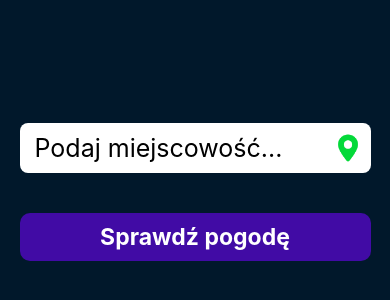
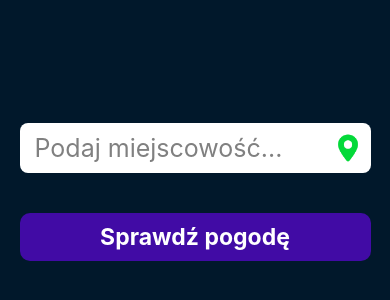
Before and after one commit to oliwierrosiak/meteoapp-native, a React Native app: screen / in a window 390 px wide. Shown: the part 250-550 px from the top of the page. Built offline with nearby package versions, Linux system fonts and the light colour scheme.

Commit message:
Styles fixed

```diff
--- a/App.js
+++ b/App.js
@@ -23,6 +23,7 @@ export default function App() {
         </KeyboardAvoidingView>
 
 
+
     </SafeAreaView>
   );
 }
--- a/app.json
+++ b/app.json
@@ -5,7 +5,7 @@
     "version": "1.0.0",
     "orientation": "portrait",
     "icon": "./assets/icon.png",
-    "userInterfaceStyle": "light",
+    "userInterfaceStyle": "dark",
     "newArchEnabled": true,
     "splash": {
       "image": "./assets/splash-icon.png",
--- a/src/components/header/header.js
+++ b/src/components/header/header.js
@@ -7,8 +7,8 @@ function Header(props)
             <Image style={styles.logo} source={require('../../../assets/logo1.png')} />
 
             <View style={styles.inputContainer}>
-                <TextInput style={styles.input} placeholder="Wpisz nowe miejsce..."/>
-                <View style={[styles.menu,Platform.OS === "ios" && styles.iosCenter]}>
+                <TextInput style={styles.input} placeholder="Szukaj miejsca..." placeholderTextColor="grey"/>
+                <View style={styles.menu}>
                     <TouchableOpacity style={styles.gpsButton}>
                             <Image source={require('../../../assets/gps.png')} style={styles.location}/>
                         </TouchableOpacity>
--- a/src/screens/home/home.js
+++ b/src/screens/home/home.js
@@ -27,7 +27,7 @@ function Home(props)
             <View style={styles.content}>
                 <Image style={styles.image} source={require('../../../assets/logo2.png')} />
                 <View style={styles.inputContainer}>
-                    <TextInput placeholder="Podaj miejscowość..." ref={inputRef} autoCorrect={false} style={styles.input} value={inputValue} onChangeText={(val)=>{setInputValue(val)}}/>
+                    <TextInput placeholder="Podaj miejscowość..." placeholderTextColor="grey" ref={inputRef} autoCorrect={false} style={styles.input} value={inputValue} onChangeText={(val)=>{setInputValue(val)}}/>
                     <Image source={require('../../../assets/gps.png')} style={styles.location}/>
                 </View>
                 <TouchableOpacity style={styles.button} onPress={search}><Text style={styles.buttonText}>Sprawdź pogodę</Text></TouchableOpacity>
--- a/src/styles/headerStyle.js
+++ b/src/styles/headerStyle.js
@@ -10,7 +10,7 @@ const styles = StyleSheet.create({
         paddingTop:10,
         paddingBottom:20,
         borderBottomWidth:5,
-        borderBottomColor:"grey",
+        borderBottomColor:"#444444",
     },
     logo:{
         width:50,
@@ -32,6 +32,9 @@ const styles = StyleSheet.create({
         paddingRight:100,
         borderRadius:8,
         width:"100%",
+        height:50,
+        textAlignVertical: "center",
+        includeFontPadding: false,
     },
     menu:{
         position: `absolute`,
@@ -43,10 +46,6 @@ const styles = StyleSheet.create({
         justifyContent:"center",
         alignItems:"center",
         gap:7,
-    },
-    iosCenter:{
-        transform:'none',
-        top:8,
     },
     button:{
         backgroundColor:'#410ba5',
--- a/src/styles/searchStyle.js
+++ b/src/styles/searchStyle.js
@@ -2,7 +2,6 @@ import { StyleSheet } from "react-native";
 
 const styles = StyleSheet.create({
     container:{
-
         width:`100%`,
         height:`100%`,
     }
```
